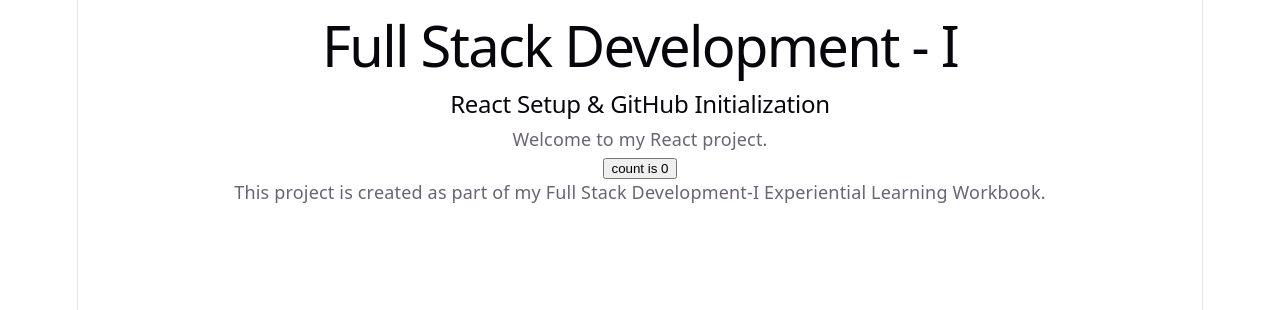
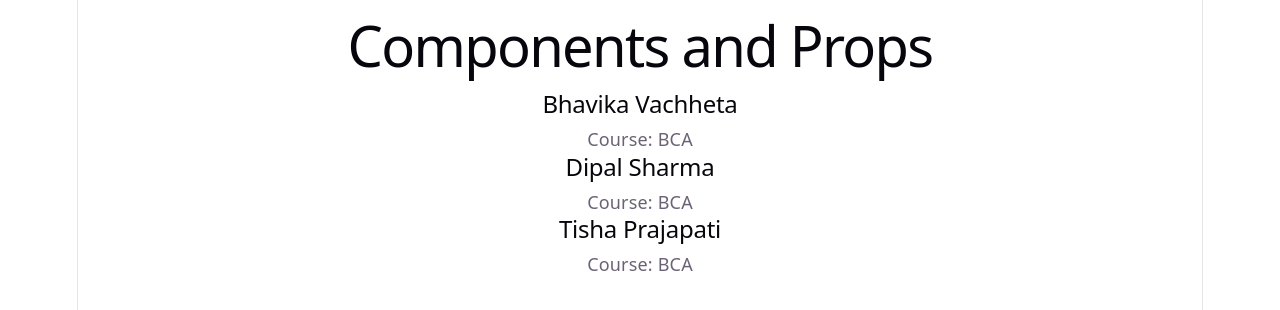
Before and after one commit to bhavu101100-boop/fullstack-workbook, a React (Vite) app: page / in a window 1280 px wide. Shown: the top 310 px of the page. Built offline with nearby package versions, Linux system fonts and the light colour scheme.

Commit message:
Week 2 Components and Props completed

```diff
--- a/src/App.jsx
+++ b/src/App.jsx
@@ -1,26 +1,25 @@
-import { useState } from 'react'
+import StudentCard from './StudentCard'
 import './App.css'
 
 function App() {
-  const [count, setCount] = useState(0)
-
   return (
     <>
-      <div>
-        <h1>Full Stack Development - I</h1>
-        <h2>React Setup & GitHub Initialization</h2>
+      <h1>Components and Props</h1>
 
-        <p>Welcome to my React project.</p>
+      <StudentCard
+        name="Bhavika Vachheta"
+        course="BCA"
+      />
 
-        <button onClick={() => setCount((count) => count + 1)}>
-          count is {count}
-        </button>
+      <StudentCard
+        name="Dipal Sharma"
+        course="BCA"
+      />
 
-        <p>
-          This project is created as part of my Full Stack Development-I
-          Experiential Learning Workbook.
-        </p>
-      </div>
+      <StudentCard
+        name="Tisha Prajapati"
+        course="BCA"
+      />
     </>
   )
 }
--- /dev/null
+++ b/src/studentcard.jsx
@@ -0,0 +1,10 @@
+function StudentCard({ name, course }) {
+  return (
+    <div className="student-card">
+      <h2>{name}</h2>
+      <p>Course: {course}</p>
+    </div>
+  )
+}
+
+export default StudentCard
```
